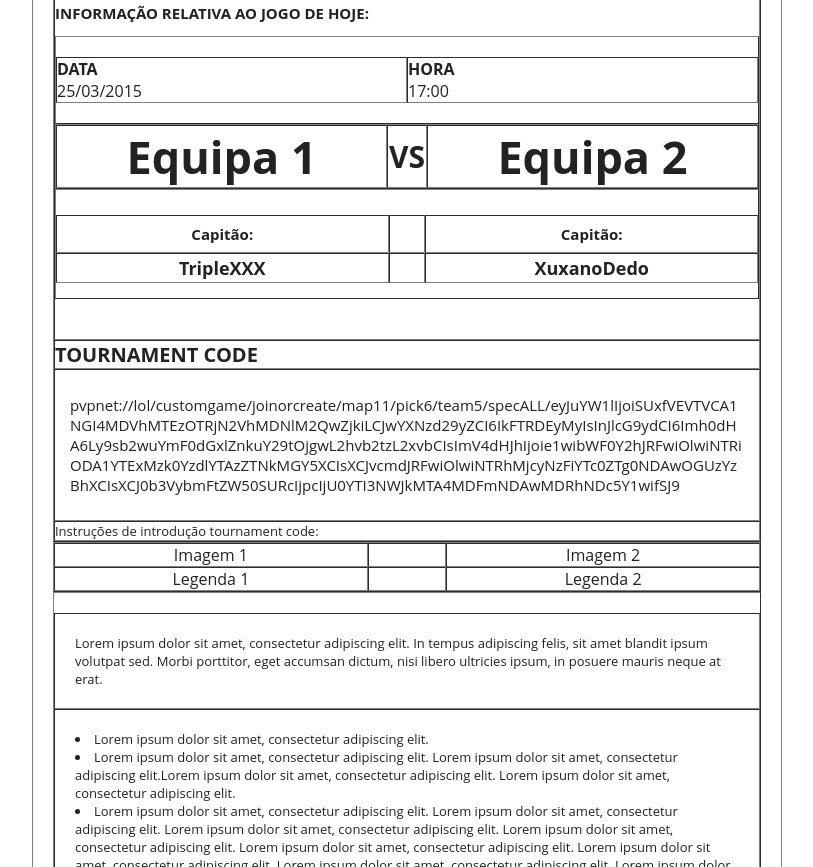
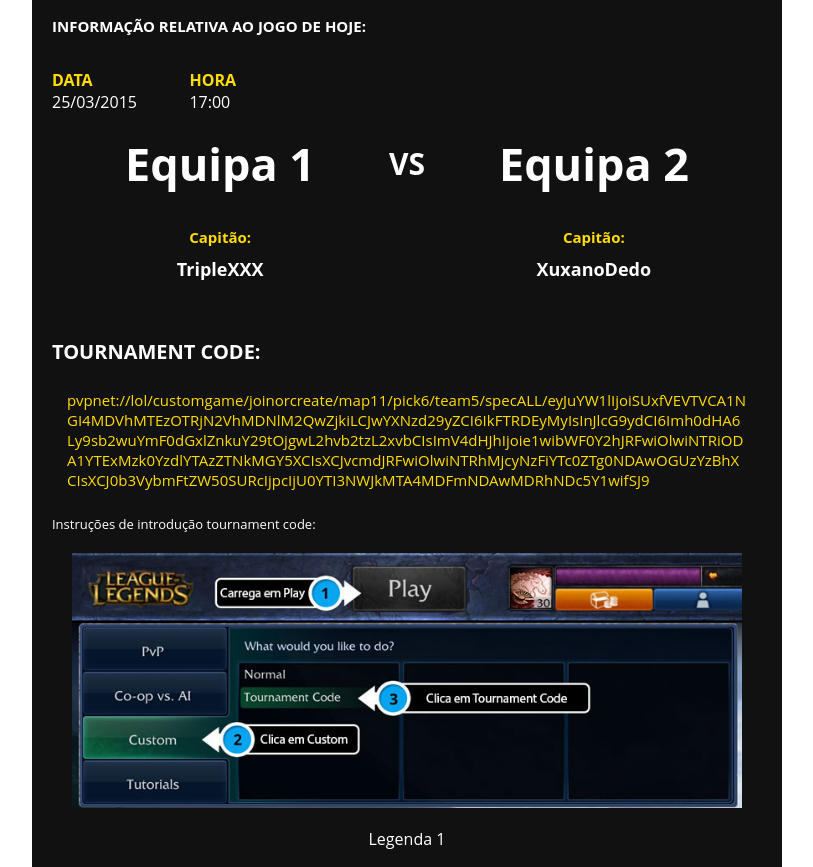
Before and after one commit to nilstrung/gamecard, a plain HTML site: page index.html in a window 1280 px wide. Shown: the part 533-1400 px from the top of the page, without its empty margins (233-1046 px from the left). Drawn offline with Linux system fonts and the light colour scheme.

Commit message:
First draft of final GameCard
Visual changes
Added footer
Added logo and support images

```diff
--- a/index.html
+++ b/index.html
@@ -5,21 +5,22 @@
   <title>Capitans Email</title>
   <meta name="viewport" content="width=device-width, initial-scale=1.0"/>
 </head>
-<body style="margin: 0; padding: 0; color: #222222; font-family: 'Open Sans', sans-serif;">
-<table align="center" border="1" cellpadding="0" cellspacing="0" width="750" style="border-collapse: collapse;">
+<body style="margin: 0; padding: 0; color: #FFFFFF; font-family: 'Open Sans', sans-serif;">
+<table align="center" border="0" cellpadding="0" cellspacing="0" width="750" style="border-collapse: collapse;">
 <tr>
  <tr>
-  <td align="center" bgcolor="#111111" style="padding: 50px 0px 50px 0px;">
- <img src="images/logo2015v2.png" alt="Ismai Legends" width="150px" height="auto" style="display: block;" />
+  <td align="center" bgcolor="#111111" style="padding: 30px 0px 30px 0px;">
+ <img src="images/game_card.png" alt="Ismai Legends" width="250px" height="auto" style="display: block;" />
+
 </td>
  </tr>
  <tr>
-  <td bgcolor="#FFFFFF" style="padding: 50px 20px 50px 20px;">
-  <table border="1" cellpadding="0" cellspacing="0" width="100%" style="color:#222222; font-size:13px; table-layout:fixed; word-wrap:break-word;">
+  <td bgcolor="#111111" style="padding: 10px 20px 50px 20px;">
+  <table border="0" cellpadding="0" cellspacing="0" width="100%" style="color:#FFFFFF; font-size:13px; table-layout:fixed; word-wrap:break-word;">
  <tr>
   <td>
-   <h4 style="font-weight:500;">Bom dia
-   <b style="color:#FFDC00">
+   <h4 style="font-size:15px; font-weight:500;">Bom dia
+   <b style="font-size:18px; color:#FFDC00">
 
 
 <!-- NOME CAPITÃO QUE RECEBE O EMAIL -->
@@ -43,10 +44,10 @@
 
   <b style="text-transform:uppercase; font-size:15px;"> Informação relativa ao jogo de hoje: </b>
   <p>
-  <table border="1" cellpadding="0" cellspacing="0" width="100%" style="font-size:16px; padding: 20px 0px 20px 0px;">
+  <table border="0" cellpadding="0" cellspacing="0" width="100%" style="font-size:16px; padding: 20px 0px 20px 0px;">
   	<tr>
-  		<td width="50%">
-  			<B>DATA</b><br>
+  		<td width="12%">
+  			<b style="color:#FFDC00;">DATA</b><br>
 
   	<!-- DATA DO JOGO -->
 
@@ -58,7 +59,7 @@
 
   		</td>
   		<td width="50%">
-  			<b>HORA</b><br>
+  			<b style="color:#FFDC00">HORA</b><br>
 
   	<!-- HORA DO JOGO -->
 
@@ -71,7 +72,7 @@
   		</td>
   	</tr>
 	</table>
-	<table border="1" cellpadding="0" cellspacing="0" width="100%" style="font-size:18px;">
+	<table border="0" cellpadding="0" cellspacing="0" width="100%" style="font-size:18px;">
 		<tr>
 			<td width="45%" style="text-align:center; font-size: 45px; font-weight:700;">
 
@@ -101,14 +102,14 @@
 			</td>
 		</tr>
 	</table>
-	<table border="1" cellspacing="0" cellpadding="0" width="100%" style="padding: 25px 0px 15px 0px;">
+	<table border="0" cellspacing="0" cellpadding="0" width="100%" style="padding: 25px 0px 15px 0px;">
 	<tr>
 		<td width="45%" style="text-align:center; padding: 8px 0px 8px 0px;">
-			<b style="font-size:15px;">Capitão:</b>
+			<b style="font-size:15px; color:#FFDC00;">Capitão:</b>
 		</td>
 		<td width="5%"></td>
 		<td width="45%" style="text-align:center;">
-			<b style="font-size:15px;">Capitão:<b>
+			<b style="font-size:15px; color:#FFDC00;">Capitão:<b>
 		</td>
 	</tr>
 	<tr>
@@ -147,11 +148,11 @@
 </tr>
  <tr>
   <td style="font-size:20px; font-weight:700;">
-   TOURNAMENT CODE
+   TOURNAMENT CODE:
   </td>
  </tr>
  <tr>
- 	<td style="padding: 25px 15px 25px 15px; font-size:15px;">
+ 	<td style="padding: 25px 15px 25px 15px; font-size:15px; color:#FFDC00;">
 
 
  	<!-- TOURNAMENT CODE GOES HERE!!!! -->
@@ -164,6 +165,7 @@
 
  	<!-- TOURNAMENT CODE GOES HERE!!!! -->
 
+
  	</td>
  </tr>
  <tr>
@@ -171,29 +173,32 @@
  		Instruções de introdução tournament code:
  	</td>
  </tr>
- <table width="100%;" border="1" cellspacing="0" cellpadding="0">
- 		<td width="40%" style="text-align:center;">
- 			Imagem 1
+ <table width="100%;" border="0" cellspacing="0" cellpadding="0">
+ 	<tr>
+ 		<td width="100%" style="text-align:center; padding: 20px 20px 20px 20px;">
+ 			<img src="images/lol-tournament-code-instruction_portuguese_1.jpg" width="100%" height="auto" />
  		</td>
- 		<td width="10%"></td>
- 		<td width="40%" style="text-align:center;">
- 			Imagem 2
+ 	</tr>
+ 	 <tr>
+ 		<td width="100%" style="text-align:center;">
+ 			Legenda 1
  		</td>
  	</tr>
  	<tr>
- 		<td width="40%" style="text-align:center;">
- 			Legenda 1
+ 		<td width="60%" style="text-align:center; padding: 20px 20px 20px 20px;">
+ 			<img src="images/lol-tournament-code-instruction_portuguese_2.jpg" width="100%" height="auto" />
  		</td>
- 		<td width="10%"></td>
+ 	</tr>
+ 	<tr>
  		<td width="40%" style="text-align:center;">
  			Legenda 2
  		</td>
  	</tr>
  </table>
- <table border="1" cellspacing="0" cellpadding="20" width="100%" style="padding: 20px 0px 20px 0px; font-size:13px;">
+ <table border="0" cellspacing="0" cellpadding="20" width="100%" style="padding: 20px 0px 20px 0px; font-size:13px;">
  	<tr>
- 		<td>
- 			Lorem ipsum dolor sit amet, consectetur adipiscing elit. In tempus adipiscing felis, sit amet blandit ipsum volutpat sed. Morbi porttitor, eget accumsan dictum, nisi libero ultricies ipsum, in posuere mauris neque at erat.
+ 		<td style="font-size:12px; color:#FF4136">
+ 			O chat do League of Legends tem um limite de caracteres que corta parte do código.<br>Se precisar de enviar o código para um colega de equipa tenha atenção a este facto. Use outro forma de comunicação para conseguir enviar o código de forma correcta.
  		</td>
  			</tr>
  	<tr>
@@ -211,7 +216,35 @@
  	</tr>
 
  </table>
+<!--
+	<tr style="vertical-align:bottom;">
+ 	<td>
+ <img src="images/footer.png" width="100%" height="250px" border="0" style="display:block; vertical-align:bottom;">
+
+ 	</td>
  </tr>
+ -->
+
+	 </tr>
+<table align="center" width="750px" height="100px" cellpadding="0" bgcolor="#111111" cellspacing="0" border="0" style="color:#FFFFFF">
+	 <tr style="vertical-align:bottom">
+			<td style="font-size: 10px; vertical-align:bottom; padding: 0px 0px 30px 40px">
+				© 2015 ISMAI LEGENDS - TODOS OS DIREITOS RESERVADOS
+			</td>
+			<td style=" text-align:center; vertical-align:bottom; padding: 0px 0px 30px 0px">
+				facebook icon
+			</td>
+			<td style=" text-align:center; vertical-align:bottom; padding: 0px 0px 30px 0px">
+				Twitter
+			</td>
+			<td style=" text-align:center; vertical-align:bottom; padding: 0px 0px 30px 0px">
+				youtube
+			</td>
+			<td style=" text-align:center; vertical-align:bottom; padding: 0px 40px 30px 0px">
+				website
+			</td>
+		</tr>
+	</table>
 </table>
   </td>
  </tr>
```
Also changed, not shown: images/footer.png (added), images/game_card.png (added), images/lol-tournament-code-instruction_portuguese_1.jpg (added), images/lol-tournament-code-instruction_portuguese_2.jpg (added).
